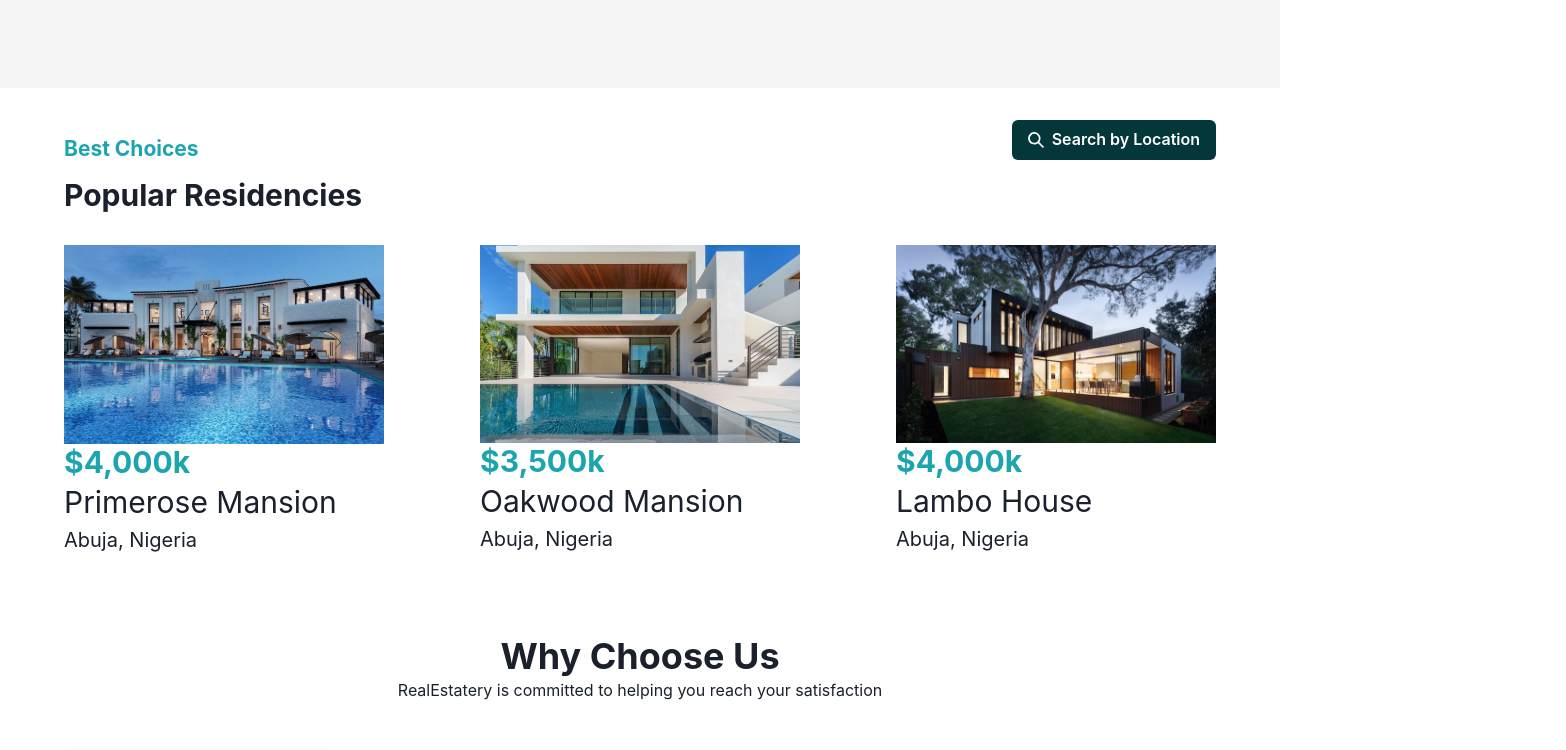
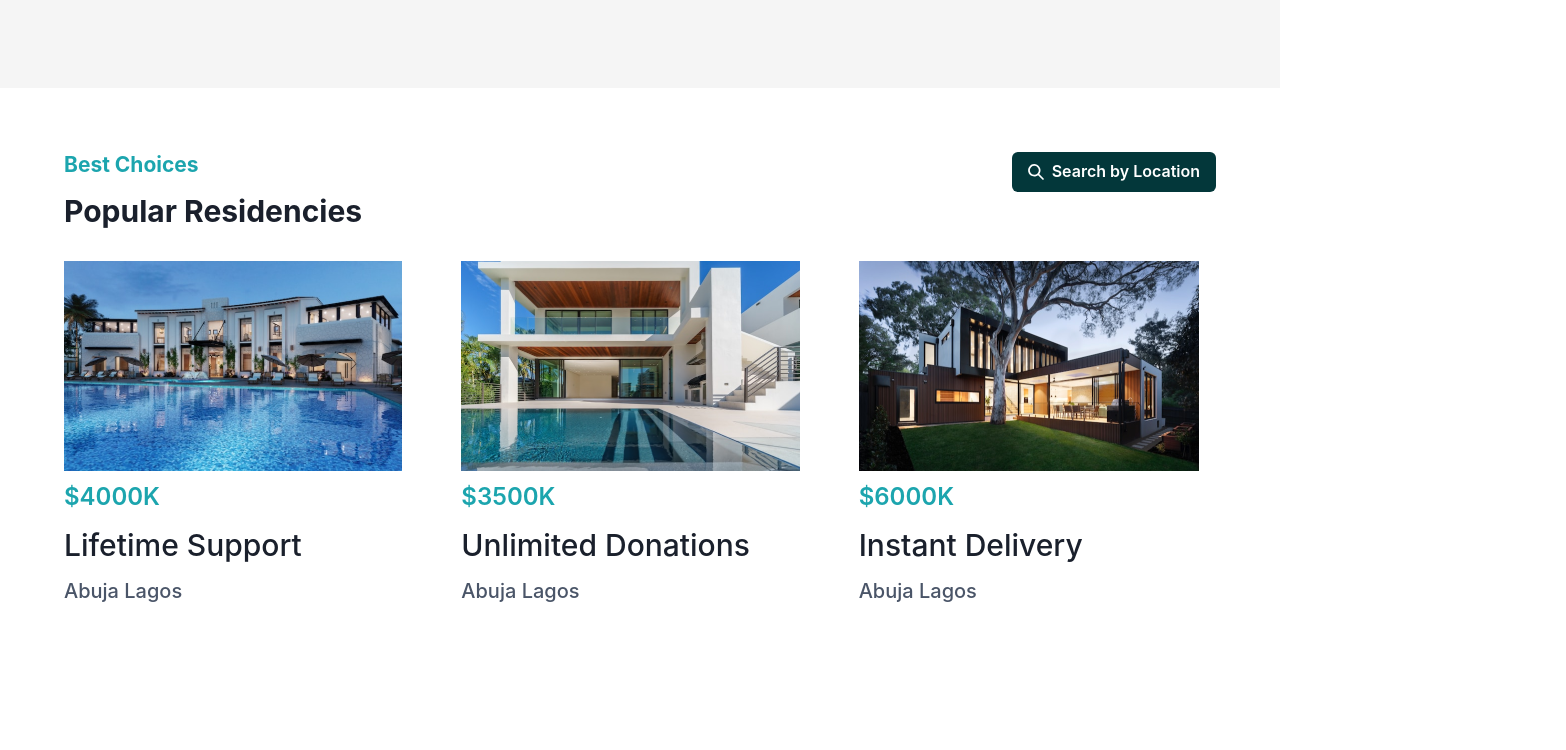
Before and after one commit to Ajyupdate/freestyle, a Next.js app: page / in a window 1280 px wide. Shown: the part 660-1410 px from the top of the page, 1566 px wide, since content can reach past the window. Built offline with nearby package versions, Linux system fonts and the light colour scheme.

Commit message:
best choice redisgn

```diff
--- a/component/BestChoice.tsx
+++ b/component/BestChoice.tsx
@@ -1,20 +1,40 @@
-import { Box, Button, Flex, Grid, GridItem, Heading, IconButton, Spacer, Text } from '@chakra-ui/react'
-import React from 'react'
-import {  SearchIcon } from '@chakra-ui/icons'
 
+import { ComponentState, ReactElement } from 'react';
+import { Box, SimpleGrid, Icon, Text, Stack, Flex, Heading, Spacer, Button } from '@chakra-ui/react';
+import { FcAssistant, FcDonate, FcInTransit } from 'react-icons/fc';
+import { SearchIcon } from '@chakra-ui/icons';
+import Image from 'next/image';
 import fourKHouse from 'public/FourKHouse.svg'
 import threeKHouse from 'public/threeKHouse.svg'
 import sixKHouse from 'public/sixKHouse.png'
-import Image from 'next/image'
 
+interface FeatureProps {
+  title: string;
+  location: string;
+  money: number;
+  icon: ComponentState;
+}
 
+const Feature = ({ title, location, money, icon }: FeatureProps) => {
+  return (
 
-export interface iBestChoic {}
+    <Stack>
+      <Flex
 
-const BestChoice = () => {
+        >
+        <Image src={icon} alt={title}/>
+      </Flex>
+      <Text color='#1CA5AE' fontSize={'2xl'} fontWeight={600}>${money}K</Text>
+      <Text fontSize='30' fontWeight={500}>{title}</Text>
+      <Text fontSize='20' fontWeight={500} color={'gray.600'}>{location}</Text>
+    </Stack>
+  );
+};
+
+export default function SimpleThreeColumns() {
   return (
-    <div>
-        <Box px={16} mt={8}>
+    <Box px={16} mt={12}>
+
         <Flex >
             <Box py={4}>
                 <Heading fontSize='21px' color='#1CA5AE'>Best Choices  </Heading>
@@ -23,36 +43,37 @@ const BestChoice = () => {
 
             <Spacer/>
 
-                <Button leftIcon={<SearchIcon />} colorScheme='teal' bg='#03373A' variant='solid'>
+            <Button mt={4} leftIcon={<SearchIcon />}  colorScheme='teal' bg='#03373A' variant='solid'>
                 Search by Location
             </Button>
         </Flex>
 
-            <Grid templateColumns='repeat(3, 1fr)' gap={24}>
-                <GridItem w='100%' h='10'>
-                    <Image alt='home' src={fourKHouse}/>
-                    <Heading as='h6' fontSize='30' color='#1CA5AE'>$4,000k</Heading>
-                    <Text fontSize='30'>Primerose Mansion</Text>
-                    <Text fontSize='20'>Abuja, Nigeria</Text>
-                </GridItem>
-                <GridItem w='100%' h='10'>
-                    <Image alt='home' src={threeKHouse}/>
-                    <Heading as='h6' fontSize='30' color='#1CA5AE'>$3,500k</Heading>
-                    <Text fontSize='30'>Oakwood Mansion</Text>
-                    <Text fontSize='20'>Abuja, Nigeria</Text>
-                </GridItem>
-                <GridItem w='100%' h='10'>
-                    <Image alt='home' src={sixKHouse}/>
-                    <Heading as='h6' fontSize='30' color='#1CA5AE'>$4,000k</Heading>
-                    <Text fontSize='30'>Lambo House</Text>
-                    <Text fontSize='20'>Abuja, Nigeria</Text>
-                </GridItem>
-            </Grid>
-
-
+      <SimpleGrid columns={{ base: 1, md: 3 }} spacing={10}>
+        <Feature
+          icon={fourKHouse}
+          money={4000}
+          title={'Lifetime Support'}
+          location={
+            'Abuja Lagos'
+          }
+        />
+        <Feature
+          icon={threeKHouse}
+          money={3500}
+          title={'Unlimited Donations'}
+          location={
+            'Abuja Lagos'
+          }
+        />
+        <Feature
+          icon={sixKHouse}
+          money={6000}
+          title={'Instant Delivery'}
+          location={
+            'Abuja Lagos'
+          }
+        />
+      </SimpleGrid>
     </Box>
-    </div>
-  )
+  );
 }
-
-export default BestChoice
--- a/component/FirstColumn.tsx
+++ b/component/FirstColumn.tsx
@@ -21,7 +21,7 @@ import {
 
 export default function FirstColumn() {
   return (
-    <Container maxW={'7xl'}>
+    <Container maxW={'7xl'} px={'8'}>
       <Stack
         align={'center'}
         spacing={{ base: 8, md: 10 }}
--- a/tsconfig.json
+++ b/tsconfig.json
@@ -13,7 +13,8 @@
     "resolveJsonModule": true,
     "isolatedModules": true,
     "jsx": "preserve",
-    "incremental": true
+    "incremental": true,
+    "allowSyntheticDefaultImports" : true
   },
   "include": ["next-env.d.ts", "**/*.ts", "**/*.tsx"],
   "exclude": ["node_modules"]
```
Also changed, not shown: component/Nav.tsx (+0 -93 lines). Lines whose indentation alone changed are shown as unchanged.
